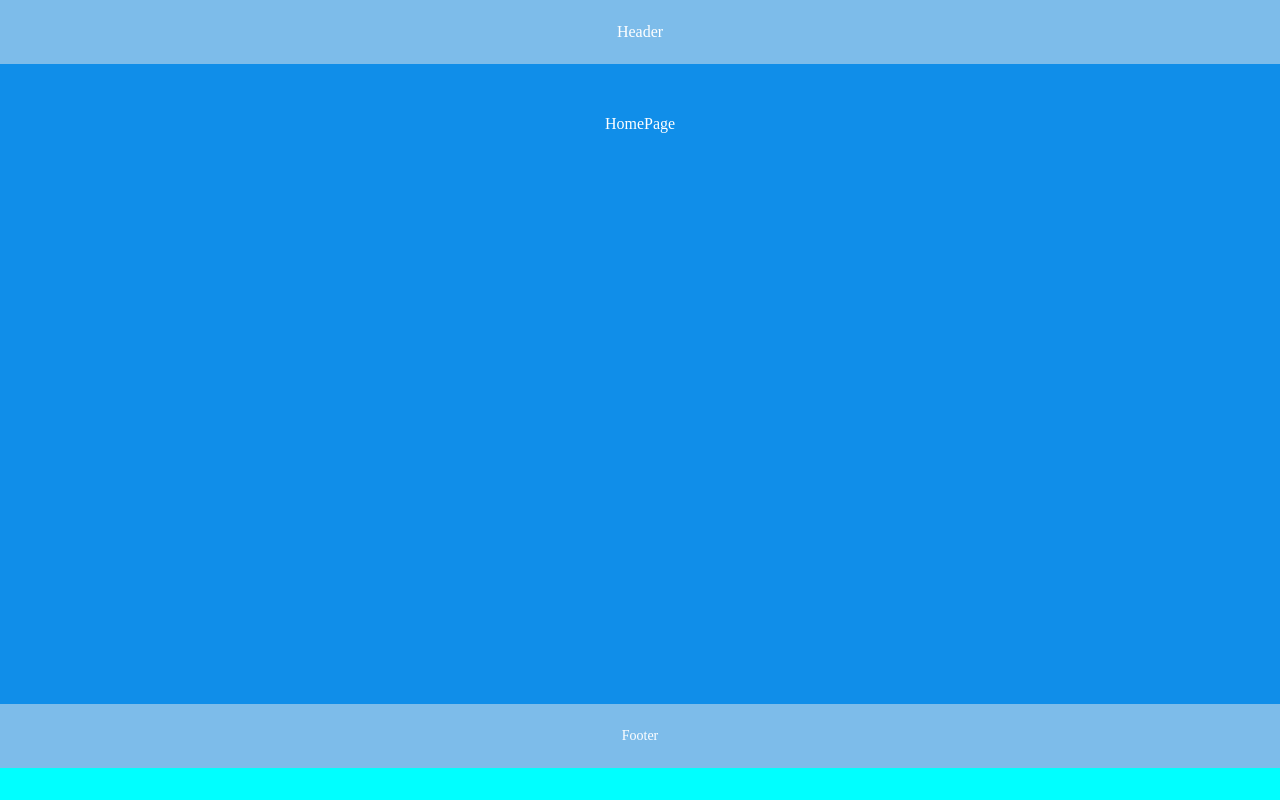
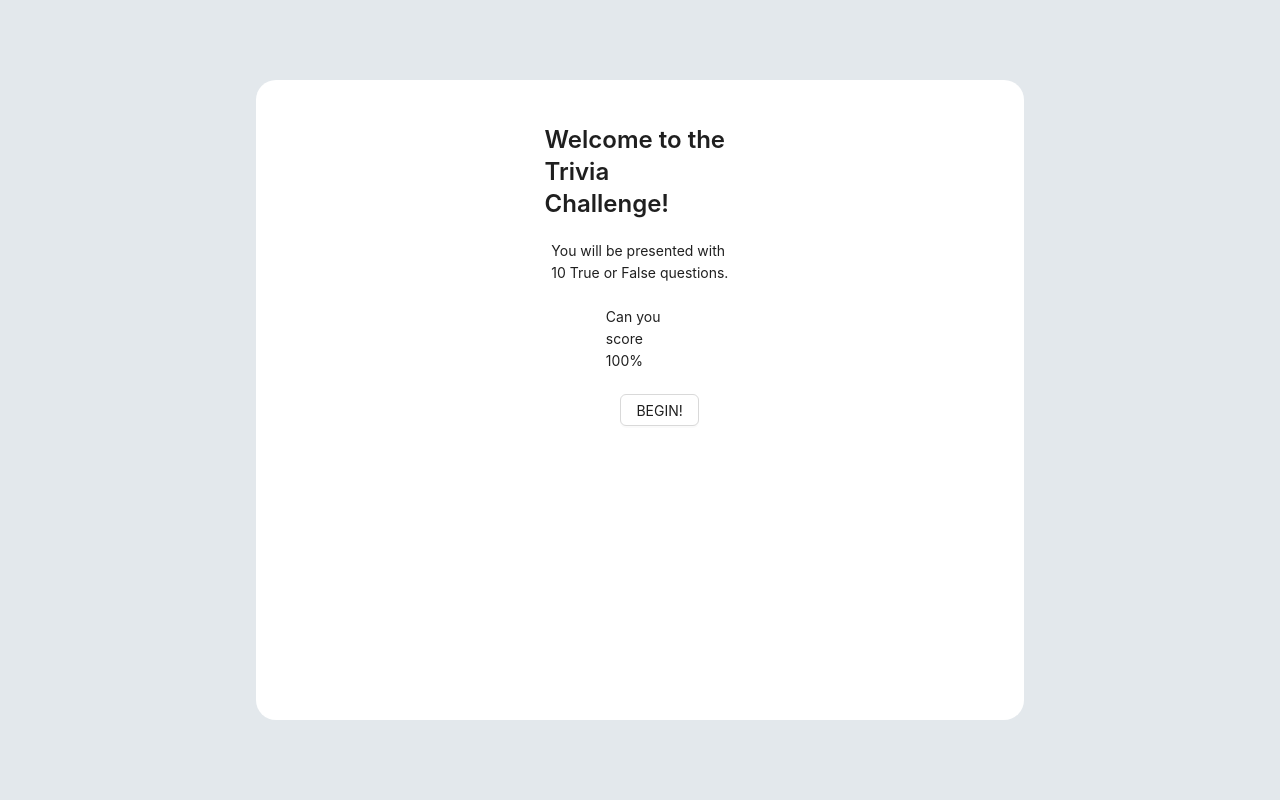
Before and after one commit to lortiz24/braingame, a React (Vite) app: page / in a window 1280 px wide. Built offline with nearby package versions, Linux system fonts and the light colour scheme.

Commit message:
crear estructura homePAge

```diff
--- a/src/index.css
+++ b/src/index.css
@@ -0,0 +1,3 @@
+body{
+    margin: 0 ;
+  }
--- a/src/layouts/MainLayout.css
+++ b/src/layouts/MainLayout.css
@@ -4,7 +4,6 @@ body{
 
 .main-layaout {
   height: 100vh;
-  background-color: aqua;
 }
 .main-layout-header {
   text-align: center;
@@ -14,3 +13,12 @@ body{
   line-height: 64px;
   background-color: "#7dbcea";
 }
+
+
+.main-layout-content{
+
+}
+
+.main-layout-footer{
+
+}
--- a/src/layouts/MainLayout.tsx
+++ b/src/layouts/MainLayout.tsx
@@ -1,6 +1,6 @@
 import React from 'react'
 import { HomePageProps } from '../interfaces/HomePageInterfaces'
-import { Layout } from 'antd'
+import { Card, Layout } from 'antd'
 import './MainLayout.css'
 
 
@@ -32,8 +32,8 @@ const MainLayout: React.FC<HomePageProps> = ({ children }) => {
         <>
             <div className='main-layaout'>
                 <Header className='main-layout-header' style={headerStyle}>Header</Header>
-                <Content style={contentStyle}>{children}</Content>
-                <Footer style={footerStyle}>Footer</Footer>
+                <Content className='main-layout-content' style={contentStyle}>{children}</Content>
+                <Footer className='main-layout-footer' style={footerStyle}>Footer</Footer>
             </div>
         </>
     )
--- a/src/main.tsx
+++ b/src/main.tsx
@@ -3,13 +3,13 @@ import ReactDOM from 'react-dom/client'
 import { BrowserRouter } from 'react-router-dom';
 import MainLayout from './layouts/MainLayout';
 import { AppRouter } from './routes/AppRouter';
-
+import './index.css'
 ReactDOM.createRoot(document.getElementById('root') as HTMLElement).render(
   <React.StrictMode>
     <BrowserRouter>
-      <MainLayout >
-        <AppRouter />
-      </MainLayout>
+      {/* <MainLayout > */}
+      <AppRouter />
+      {/* </MainLayout> */}
     </BrowserRouter>
   </React.StrictMode>,
 )
--- /dev/null
+++ b/src/pages/home-page/HomePage.css
@@ -0,0 +1,16 @@
+.container {
+  display: flex; /* establecer el contenedor en modo flex */
+  align-items: center; /* centrar verticalmente los elementos */
+  justify-content: center; /* centrar horizontalmente los elementos */
+  height: 100vh; /* altura del contenedor al 100% de la ventana */
+  background-color: rgb(227,232,236);
+}
+.card-home-page {
+  background-color: white;
+  width: 60%;
+  height: 80%;
+  margin: 0 auto;
+  padding: 20px;
+  box-sizing: border-box;
+  border-radius: 20px;
+}
--- a/src/pages/home-page/HomePage.tsx
+++ b/src/pages/home-page/HomePage.tsx
@@ -1,8 +1,35 @@
+import { Button, Col, Row, Space, Typography } from 'antd'
 import React from 'react'
+import './HomePage.css'
 
+const { Text, Title, Paragraph } = Typography;
 const HomePage = () => {
   return (
-    <div>HomePage</div>
+    <div className='container'>
+      <Space className='card-home-page' align="center" direction="vertical">
+        <Row justify={'center'}>
+          <Col span={12}>
+            <Title level={3} >Welcome to the Trivia Challenge!</Title>
+          </Col>
+        </Row>
+        <Row justify={'center'}>
+          <Col span={12}>
+            <Paragraph >You will be presented with 10 True or False questions.</Paragraph>
+          </Col>
+        </Row>
+        <Row justify={'center'}>
+          <Col span={12}>
+            <Paragraph >Can you score 100%</Paragraph>
+          </Col>
+        </Row>
+        <Row justify={'center'}>
+          <Col span={12}>
+            <Button >BEGIN!</Button>
+          </Col>
+        </Row>
+      </Space>
+    </div>
+
   )
 }
 
```
Also changed, not shown: src/components/Button.tsx (added, +9 -0 lines).
